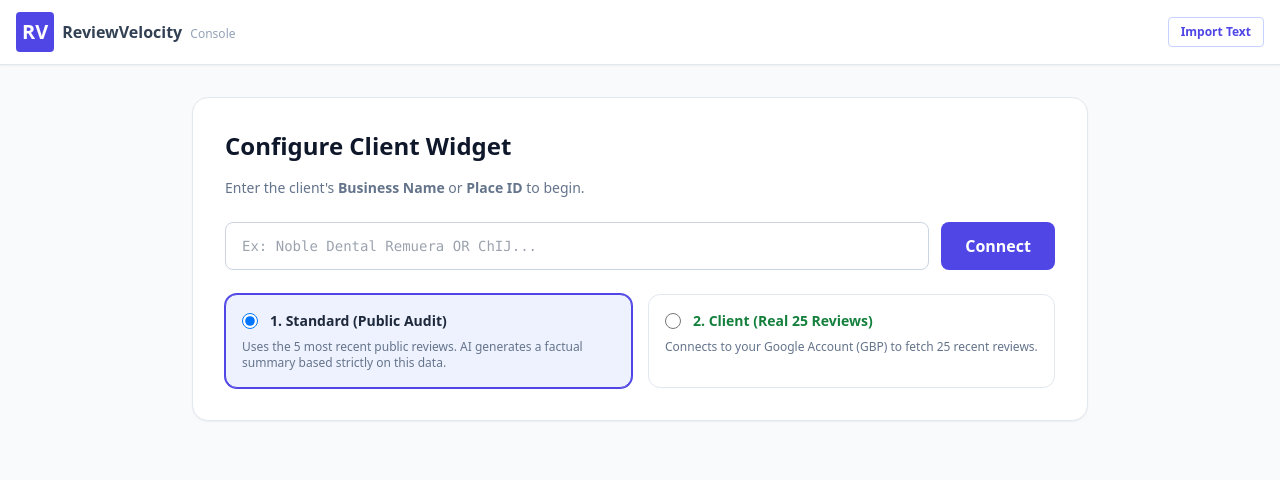
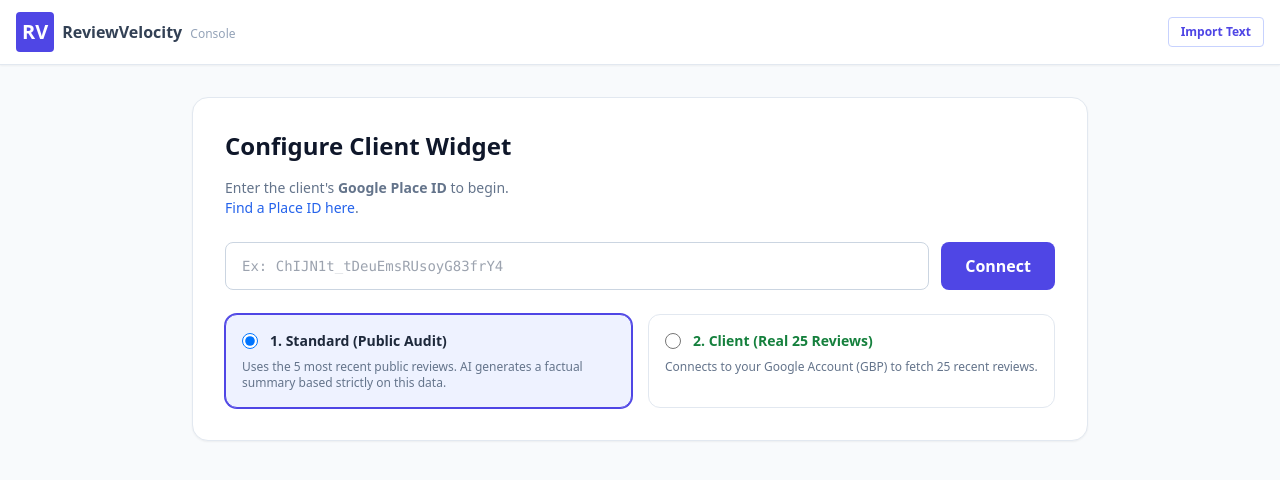
Before and after one commit to shanew71/review-velocity-app, a React (Vite) app: page / in a window 1280 px wide. Shown: the top 480 px of the page. Built offline with nearby package versions, Linux system fonts and the light colour scheme; no server answers.

Commit message:
Update App.tsx

```diff
--- a/App.tsx
+++ b/App.tsx
@@ -14,22 +14,31 @@ const INITIAL_PROFILE: BusinessProfile = {
 };
 
 const App: React.FC = () => {
+  // View Mode State
   const [viewMode, setViewMode] = useState<ViewMode>('dashboard');
+
+  // Data State
   const [profile, setProfile] = useState<BusinessProfile>(INITIAL_PROFILE);
   const [reviews, setReviews] = useState<ReviewData[]>([]);
   const [stats, setStats] = useState<BusinessStats | null>(null);
   const [loading, setLoading] = useState<boolean>(false);
+
+  // Config State
   const [connectionTier, setConnectionTier] = useState<'demo' | 'live_pro'>('demo');
 
+  // Input State
   const [placeIdInput, setPlaceIdInput] = useState('');
-  const [gbpToken, setGbpToken] = useState('');
+  const [gbpToken, setGbpToken] = useState(''); // For Real Live Data
   const [embedCode, setEmbedCode] = useState('');
   const [embedType, setEmbedType] = useState<'static' | 'live'>('static');
   const [showEmbedModal, setShowEmbedModal] = useState(false);
   const [errorMsg, setErrorMsg] = useState<string | null>(null);
+
+  // Manual Text Import State
   const [showImportModal, setShowImportModal] = useState(false);
   const [rawReviewText, setRawReviewText] = useState('');
 
+  // 1. Router Logic (On Mount)
   useEffect(() => {
     const params = new URLSearchParams(window.location.search);
     const modeParam = params.get('mode');
@@ -47,14 +56,14 @@ const App: React.FC = () => {
     }
   }, []);
 
-  const loadPlaceData = async (input: string, tier: 'demo' | 'live_pro', token?: string) => {
+  // 2. Load Data
+  const loadPlaceData = async (placeId: string, tier: 'demo' | 'live_pro', token?: string) => {
     setLoading(true);
     setErrorMsg(null);
     setStats(null);
 
     try {
-      // Input can now be Name, Link, or ID
-      const placeData = await fetchGooglePlaceData(input, tier, token);
+      const placeData = await fetchGooglePlaceData(placeId, tier, token);
 
       setProfile(placeData.profile);
       setReviews(placeData.reviews);
@@ -172,7 +181,9 @@ const App: React.FC = () => {
           <div className="bg-white rounded-2xl shadow-sm border border-slate-200 p-8 mb-8">
             <h1 className="text-2xl font-bold text-slate-900 mb-4">Configure Client Widget</h1>
             <p className="text-slate-500 mb-6 text-sm">
-              Enter the client's <strong>Business Name</strong> or <strong>Place ID</strong> to begin.
+              Enter the client's <strong>Google Place ID</strong> to begin.
+              <br/>
+              <a href="https://developers.google.com/maps/documentation/places/web-service/place-id" target="_blank" rel="noreferrer" className="text-blue-600 hover:underline">Find a Place ID here</a>.
             </p>
 
             {errorMsg && (
@@ -186,7 +197,7 @@ const App: React.FC = () => {
               <div className="flex gap-3">
                 <input
                   type="text"
-                  placeholder="Ex: Noble Dental Remuera OR ChIJ..."
+                  placeholder="Ex: ChIJN1t_tDeuEmsRUsoyG83frY4"
                   className="flex-1 border border-slate-300 rounded-lg px-4 py-3 focus:ring-2 focus:ring-indigo-500 focus:outline-none font-mono text-sm"
                   value={placeIdInput}
                   onChange={(e) => setPlaceIdInput(e.target.value)}
@@ -196,7 +207,7 @@ const App: React.FC = () => {
                   disabled={loading}
                   className={`text-white px-6 py-3 rounded-lg font-bold transition-colors disabled:opacity-50 ${connectionTier === 'live_pro' ? 'bg-green-600 hover:bg-green-700' : 'bg-indigo-600 hover:bg-indigo-700'}`}
                 >
-                  {loading ? 'Searching...' : 'Connect'}
+                  {loading ? 'Connect' : 'Connect'}
                 </button>
               </div>
 
```
